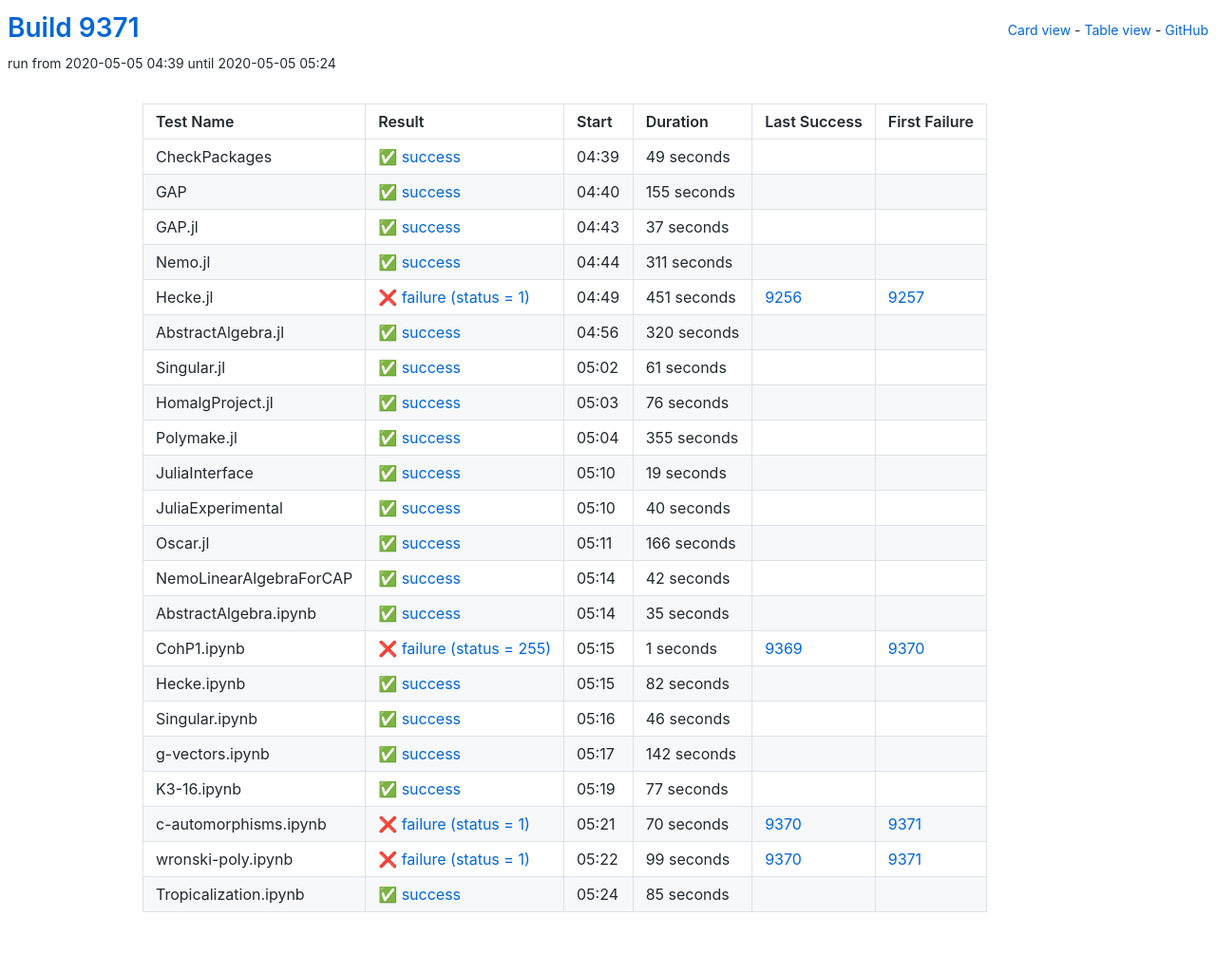
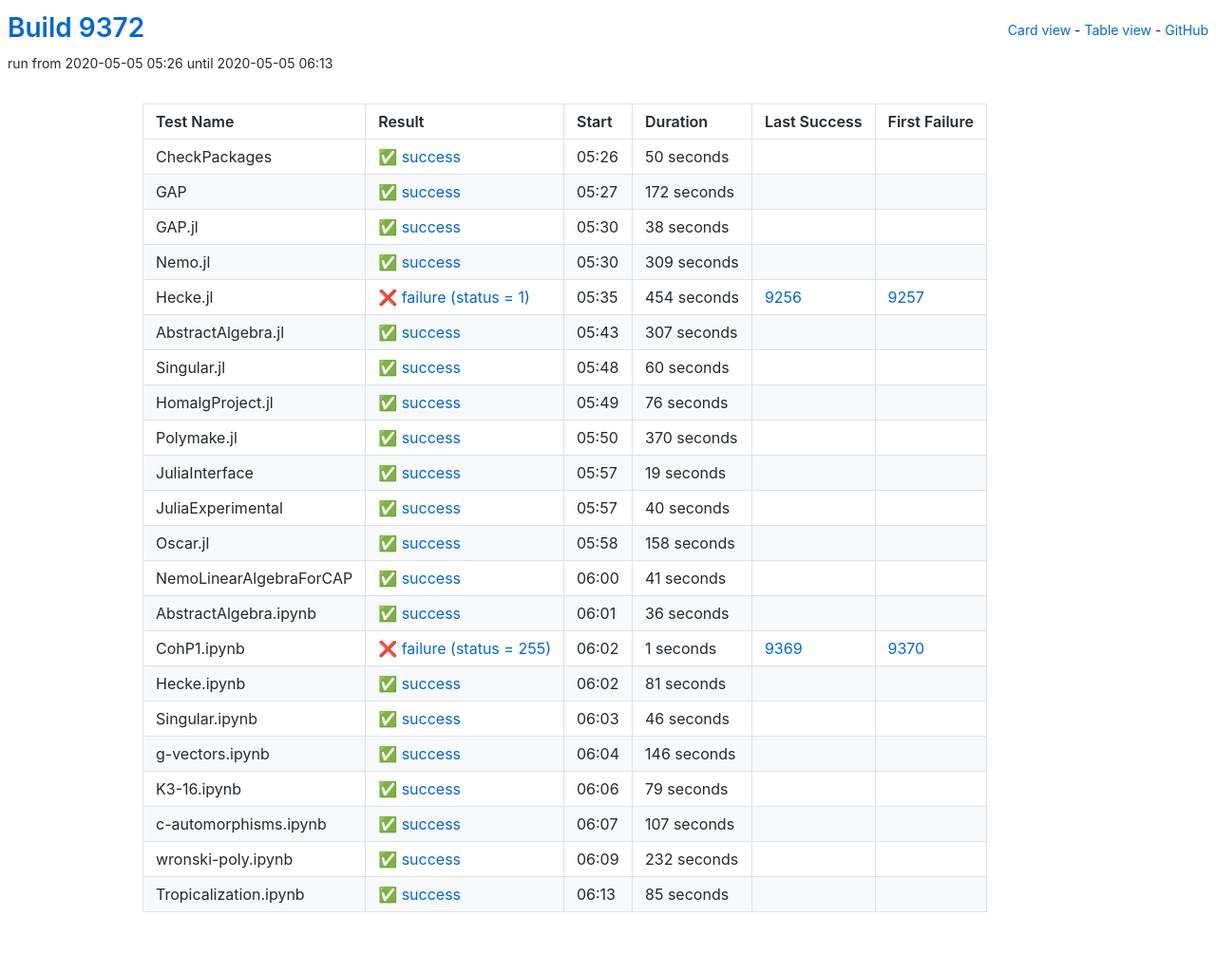
Before and after one commit to oscar-system/oscar-ci-status, a Jekyll site: the page built from table.html, in a window 1280 px wide. Shown: the whole page at 95% size. Built offline with Jekyll 4.4.1, drawn with Linux system fonts in a browser that asks for light colours.

Commit message:
Build 9372

```diff
--- a/_data/ci.yml
+++ b/_data/ci.yml
@@ -1,82 +1,82 @@
-build: 9371
-build_url: https://oscarci.mathematik.uni-kl.de/job/oscar/9371/
+build: 9372
+build_url: https://oscarci.mathematik.uni-kl.de/job/oscar/9372/
 job: oscar
 tests:
-- duration: 49
+- duration: 50
   exitcode: 0
   first_failure: false
   first_failure_url: null
   last_success: false
   last_success_url: null
-  log: https://oscarci.mathematik.uni-kl.de/job/oscar/9371/artifact/logs/build-9371/CheckPackages.log
+  log: https://oscarci.mathematik.uni-kl.de/job/oscar/9372/artifact/logs/build-9372/CheckPackages.log
   name: CheckPackages
-  start: 2020-05-05 04:39
+  start: 2020-05-05 05:26
   status: success
   success: true
-- duration: 155
+- duration: 172
   exitcode: 0
   first_failure: false
   first_failure_url: null
   last_success: false
   last_success_url: null
-  log: https://oscarci.mathematik.uni-kl.de/job/oscar/9371/artifact/logs/build-9371/GAP.log
+  log: https://oscarci.mathematik.uni-kl.de/job/oscar/9372/artifact/logs/build-9372/GAP.log
   name: GAP
-  start: 2020-05-05 04:40
+  start: 2020-05-05 05:27
   status: success
   success: true
-- duration: 37
+- duration: 38
   exitcode: 0
   first_failure: false
   first_failure_url: null
   last_success: false
   last_success_url: null
-  log: https://oscarci.mathematik.uni-kl.de/job/oscar/9371/artifact/logs/build-9371/GAP.jl.log
+  log: https://oscarci.mathematik.uni-kl.de/job/oscar/9372/artifact/logs/build-9372/GAP.jl.log
   name: GAP.jl
-  start: 2020-05-05 04:43
+  start: 2020-05-05 05:30
   status: success
   success: true
-- duration: 311
+- duration: 309
   exitcode: 0
   first_failure: false
   first_failure_url: null
   last_success: false
   last_success_url: null
-  log: https://oscarci.mathematik.uni-kl.de/job/oscar/9371/artifact/logs/build-9371/Nemo.jl.log
+  log: https://oscarci.mathematik.uni-kl.de/job/oscar/9372/artifact/logs/build-9372/Nemo.jl.log
   name: Nemo.jl
-  start: 2020-05-05 04:44
+  start: 2020-05-05 05:30
   status: success
   success: true
-- duration: 451
+- duration: 454
   exitcode: 1
   first_failure: 9257
   first_failure_url: https://oscarci.mathematik.uni-kl.de/job/oscar/9257/
   last_success: 9256
   last_success_url: https://oscarci.mathematik.uni-kl.de/job/oscar/9256/
-  log: https://oscarci.mathematik.uni-kl.de/job/oscar/9371/artifact/logs/build-9371/Hecke.jl.log
+  log: https://oscarci.mathematik.uni-kl.de/job/oscar/9372/artifact/logs/build-9372/Hecke.jl.log
   name: Hecke.jl
-  start: 2020-05-05 04:49
+  start: 2020-05-05 05:35
   status: failure
   success: false
-- duration: 320
+- duration: 307
   exitcode: 0
   first_failure: false
   first_failure_url: null
   last_success: false
   last_success_url: null
-  log: https://oscarci.mathematik.uni-kl.de/job/oscar/9371/artifact/logs/build-9371/AbstractAlgebra.jl.log
+  log: https://oscarci.mathematik.uni-kl.de/job/oscar/9372/artifact/logs/build-9372/AbstractAlgebra.jl.log
   name: AbstractAlgebra.jl
-  start: 2020-05-05 04:56
+  start: 2020-05-05 05:43
   status: success
   success: true
-- duration: 61
+- duration: 60
   exitcode: 0
   first_failure: false
   first_failure_url: null
   last_success: false
   last_success_url: null
-  log: https://oscarci.mathematik.uni-kl.de/job/oscar/9371/artifact/logs/build-9371/Singular.jl.log
+  log: https://oscarci.mathematik.uni-kl.de/job/oscar/9372/artifact/logs/build-9372/Singular.jl.log
   name: Singular.jl
-  start: 2020-05-05 05:02
+  start: 2020-05-05 05:48
   status: success
   success: true
 - duration: 76
@@ -85,20 +85,20 @@
   first_failure_url: null
   last_success: false
   last_success_url: null
-  log: https://oscarci.mathematik.uni-kl.de/job/oscar/9371/artifact/logs/build-9371/HomalgProject.jl.log
+  log: https://oscarci.mathematik.uni-kl.de/job/oscar/9372/artifact/logs/build-9372/HomalgProject.jl.log
   name: HomalgProject.jl
-  start: 2020-05-05 05:03
+  start: 2020-05-05 05:49
   status: success
   success: true
-- duration: 355
+- duration: 370
   exitcode: 0
   first_failure: false
   first_failure_url: null
   last_success: false
   last_success_url: null
-  log: https://oscarci.mathematik.uni-kl.de/job/oscar/9371/artifact/logs/build-9371/Polymake.jl.log
+  log: https://oscarci.mathematik.uni-kl.de/job/oscar/9372/artifact/logs/build-9372/Polymake.jl.log
   name: Polymake.jl
-  start: 2020-05-05 05:04
+  start: 2020-05-05 05:50
   status: success
   success: true
 - duration: 19
@@ -107,9 +107,9 @@
   first_failure_url: null
   last_success: false
   last_success_url: null
-  log: https://oscarci.mathematik.uni-kl.de/job/oscar/9371/artifact/logs/build-9371/JuliaInterface.log
+  log: https://oscarci.mathematik.uni-kl.de/job/oscar/9372/artifact/logs/build-9372/JuliaInterface.log
   name: JuliaInterface
-  start: 2020-05-05 05:10
+  start: 2020-05-05 05:57
   status: success
   success: true
 - duration: 40
@@ -118,42 +118,42 @@
   first_failure_url: null
   last_success: false
   last_success_url: null
-  log: https://oscarci.mathematik.uni-kl.de/job/oscar/9371/artifact/logs/build-9371/JuliaExperimental.log
+  log: https://oscarci.mathematik.uni-kl.de/job/oscar/9372/artifact/logs/build-9372/JuliaExperimental.log
   name: JuliaExperimental
-  start: 2020-05-05 05:10
+  start: 2020-05-05 05:57
   status: success
   success: true
-- duration: 166
+- duration: 158
   exitcode: 0
   first_failure: false
   first_failure_url: null
   last_success: false
   last_success_url: null
-  log: https://oscarci.mathematik.uni-kl.de/job/oscar/9371/artifact/logs/build-9371/Oscar.jl.log
+  log: https://oscarci.mathematik.uni-kl.de/job/oscar/9372/artifact/logs/build-9372/Oscar.jl.log
   name: Oscar.jl
-  start: 2020-05-05 05:11
+  start: 2020-05-05 05:58
   status: success
   success: true
-- duration: 42
+- duration: 41
   exitcode: 0
   first_failure: false
   first_failure_url: null
   last_success: false
   last_success_url: null
-  log: https://oscarci.mathematik.uni-kl.de/job/oscar/9371/artifact/logs/build-9371/NemoLinearAlgebraForCAP.log
+  log: https://oscarci.mathematik.uni-kl.de/job/oscar/9372/artifact/logs/build-9372/NemoLinearAlgebraForCAP.log
   name: NemoLinearAlgebraForCAP
-  start: 2020-05-05 05:14
+  start: 2020-05-05 06:00
   status: success
   success: true
-- duration: 35
+- duration: 36
   exitcode: 0
   first_failure: false
   first_failure_url: null
   last_success: false
   last_success_url: null
-  log: https://oscarci.mathematik.uni-kl.de/job/oscar/9371/artifact/logs/build-9371/AbstractAlgebra.ipynb.log
+  log: https://oscarci.mathematik.uni-kl.de/job/oscar/9372/artifact/logs/build-9372/AbstractAlgebra.ipynb.log
   name: AbstractAlgebra.ipynb
-  start: 2020-05-05 05:14
+  start: 2020-05-05 06:01
   status: success
   success: true
 - duration: 1
@@ -162,20 +162,20 @@
   first_failure_url: https://oscarci.mathematik.uni-kl.de/job/oscar/9370/
   last_success: 9369
   last_success_url: https://oscarci.mathematik.uni-kl.de/job/oscar/9369/
-  log: https://oscarci.mathematik.uni-kl.de/job/oscar/9371/artifact/logs/build-9371/CohP1.ipynb.log
+  log: https://oscarci.mathematik.uni-kl.de/job/oscar/9372/artifact/logs/build-9372/CohP1.ipynb.log
   name: CohP1.ipynb
-  start: 2020-05-05 05:15
+  start: 2020-05-05 06:02
   status: failure
   success: false
-- duration: 82
+- duration: 81
   exitcode: 0
   first_failure: false
   first_failure_url: null
   last_success: false
   last_success_url: null
-  log: https://oscarci.mathematik.uni-kl.de/job/oscar/9371/artifact/logs/build-9371/Hecke.ipynb.log
+  log: https://oscarci.mathematik.uni-kl.de/job/oscar/9372/artifact/logs/build-9372/Hecke.ipynb.log
   name: Hecke.ipynb
-  start: 2020-05-05 05:15
+  start: 2020-05-05 06:02
   status: success
   success: true
 - duration: 46
@@ -184,63 +184,63 @@
   first_failure_url: null
   last_success: false
   last_success_url: null
-  log: https://oscarci.mathematik.uni-kl.de/job/oscar/9371/artifact/logs/build-9371/Singular.ipynb.log
+  log: https://oscarci.mathematik.uni-kl.de/job/oscar/9372/artifact/logs/build-9372/Singular.ipynb.log
   name: Singular.ipynb
-  start: 2020-05-05 05:16
+  start: 2020-05-05 06:03
   status: success
   success: true
-- duration: 142
+- duration: 146
   exitcode: 0
   first_failure: false
   first_failure_url: null
   last_success: false
   last_success_url: null
-  log: https://oscarci.mathematik.uni-kl.de/job/oscar/9371/artifact/logs/build-9371/g-vectors.ipynb.log
+  log: https://oscarci.mathematik.uni-kl.de/job/oscar/9372/artifact/logs/build-9372/g-vectors.ipynb.log
   name: g-vectors.ipynb
-  start: 2020-05-05 05:17
+  start: 2020-05-05 06:04
   status: success
   success: true
-- duration: 77
+- duration: 79
   exitcode: 0
   first_failure: false
   first_failure_url: null
   last_success: false
   last_success_url: null
-  log: https://oscarci.mathematik.uni-kl.de/job/oscar/9371/artifact/logs/build-9371/K3-16.ipynb.log
+  log: https://oscarci.mathematik.uni-kl.de/job/oscar/9372/artifact/logs/build-9372/K3-16.ipynb.log
   name: K3-16.ipynb
-  start: 2020-05-05 05:19
+  start: 2020-05-05 06:06
   status: success
   success: true
-- duration: 70
-  exitcode: 1
-  first_failure: 9371
-  first_failure_url: https://oscarci.mathematik.uni-kl.de/job/oscar/9371/
-  last_success: 9370
-  last_success_url: https://oscarci.mathematik.uni-kl.de/job/oscar/9370/
-  log: https://oscarci.mathematik.uni-kl.de/job/oscar/9371/artifact/logs/build-9371/c-automorphisms.ipynb.log
+- duration: 107
+  exitcode: 0
+  first_failure: false
+  first_failure_url: null
+  last_success: false
+  last_success_url: null
+  log: https://oscarci.mathematik.uni-kl.de/job/oscar/9372/artifact/logs/build-9372/c-automorphisms.ipynb.log
   name: c-automorphisms.ipynb
-  start: 2020-05-05 05:21
-  status: failure
-  success: false
-- duration: 99
-  exitcode: 1
-  first_failure: 9371
-  first_failure_url: https://oscarci.mathematik.uni-kl.de/job/oscar/9371/
-  last_success: 9370
-  last_success_url: https://oscarci.mathematik.uni-kl.de/job/oscar/9370/
-  log: https://oscarci.mathematik.uni-kl.de/job/oscar/9371/artifact/logs/build-9371/wronski-poly.ipynb.log
+  start: 2020-05-05 06:07
+  status: success
+  success: true
+- duration: 232
+  exitcode: 0
+  first_failure: false
+  first_failure_url: null
+  last_success: false
+  last_success_url: null
+  log: https://oscarci.mathematik.uni-kl.de/job/oscar/9372/artifact/logs/build-9372/wronski-poly.ipynb.log
   name: wronski-poly.ipynb
-  start: 2020-05-05 05:22
-  status: failure
-  success: false
+  start: 2020-05-05 06:09
+  status: success
+  success: true
 - duration: 85
   exitcode: 0
   first_failure: false
   first_failure_url: null
   last_success: false
   last_success_url: null
-  log: https://oscarci.mathematik.uni-kl.de/job/oscar/9371/artifact/logs/build-9371/Tropicalization.ipynb.log
+  log: https://oscarci.mathematik.uni-kl.de/job/oscar/9372/artifact/logs/build-9372/Tropicalization.ipynb.log
   name: Tropicalization.ipynb
-  start: 2020-05-05 05:24
+  start: 2020-05-05 06:13
   status: success
   success: true
```
Also changed, not shown: README.md.
